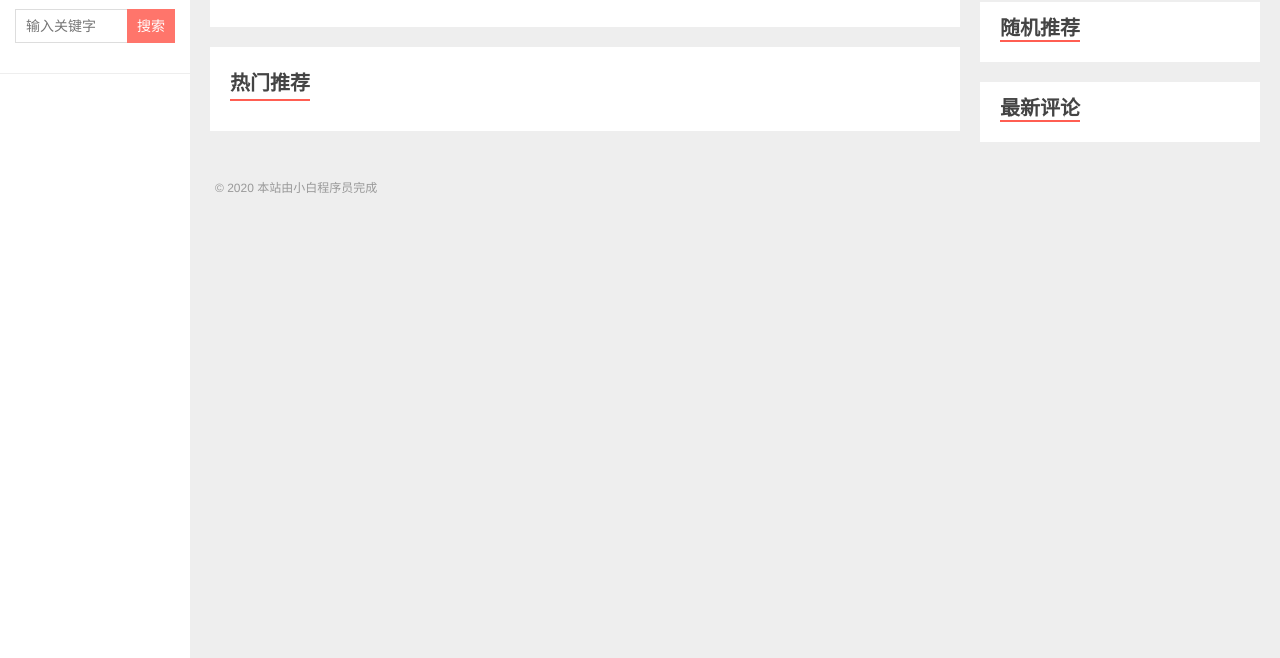
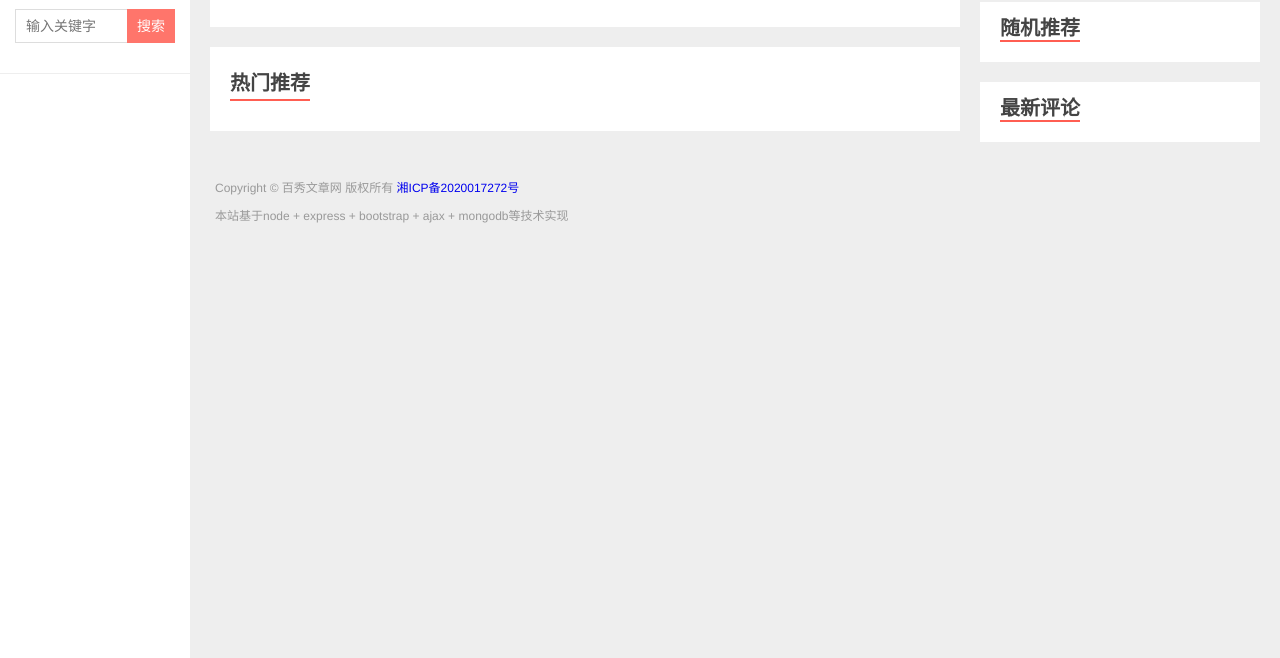
Before and after one commit to as1565066165/alibaixiu, a website: page public/detail.html in a window 1280 px wide. Shown: the part 142-800 px from the top of the page. Drawn offline with Linux system fonts and the light colour scheme; no server answers.

Commit message:
[FE]增加备案信息

```diff
--- a/public/detail.html
+++ b/public/detail.html
@@ -57,7 +57,9 @@
       </div>
     </div>
     <div class="footer">
-      <p>© 2020 本站由小白程序员完成</p>
+      <p>Copyright © 百秀文章网 版权所有 <a href="https://beian.miit.gov.cn/" target="_blank">湘ICP备2020017272号</a></p>
+      </br>
+      <p>本站基于node + express + bootstrap + ajax + mongodb等技术实现</p>
     </div>
   </div>
   <script src="assets/vendors/jquery/jquery.js"></script>
```
Also changed, not shown: public/index.html (+3 -1 lines), public/list.html (+3 -1 lines), public/search.html (+3 -1 lines).
